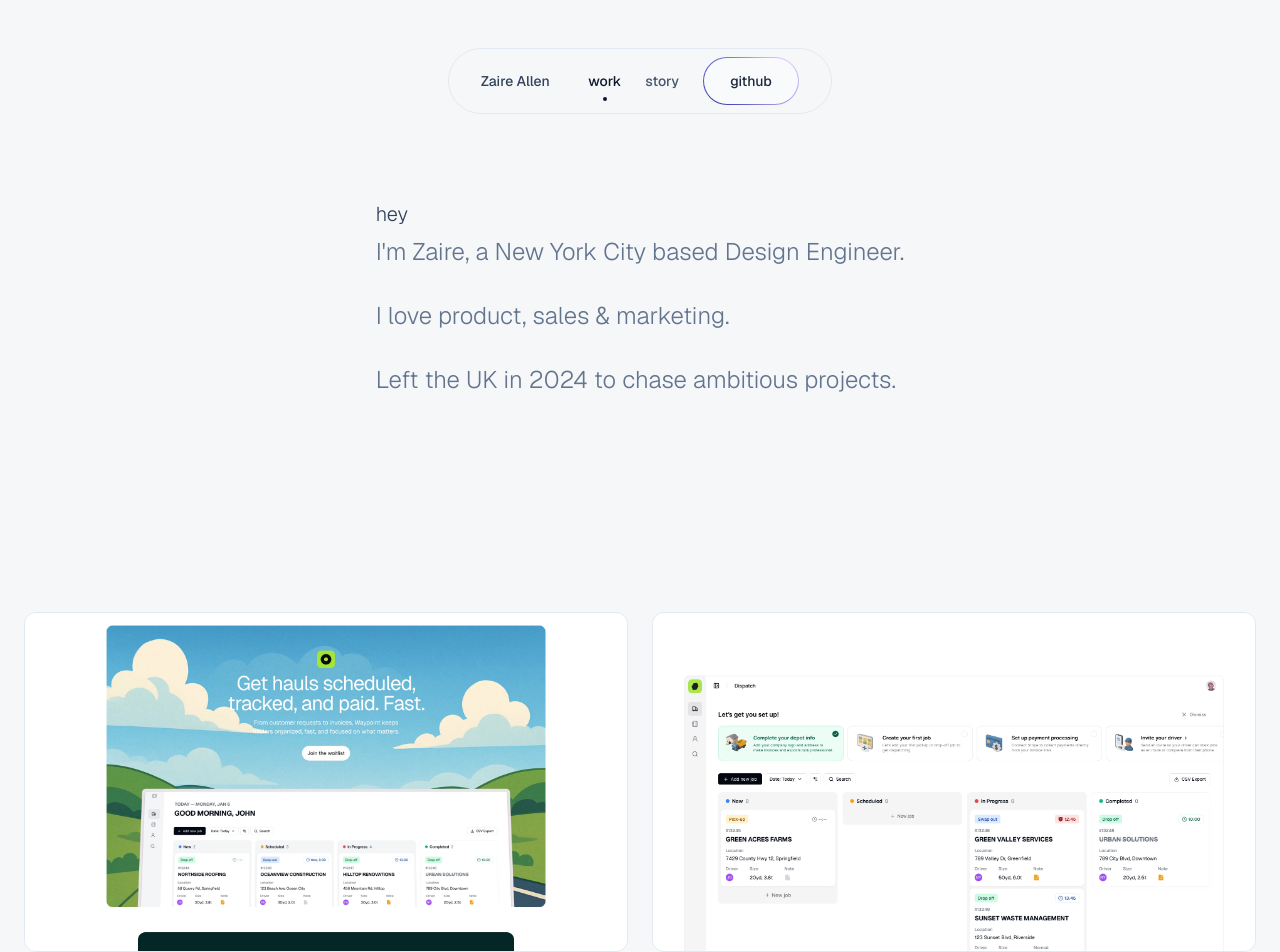
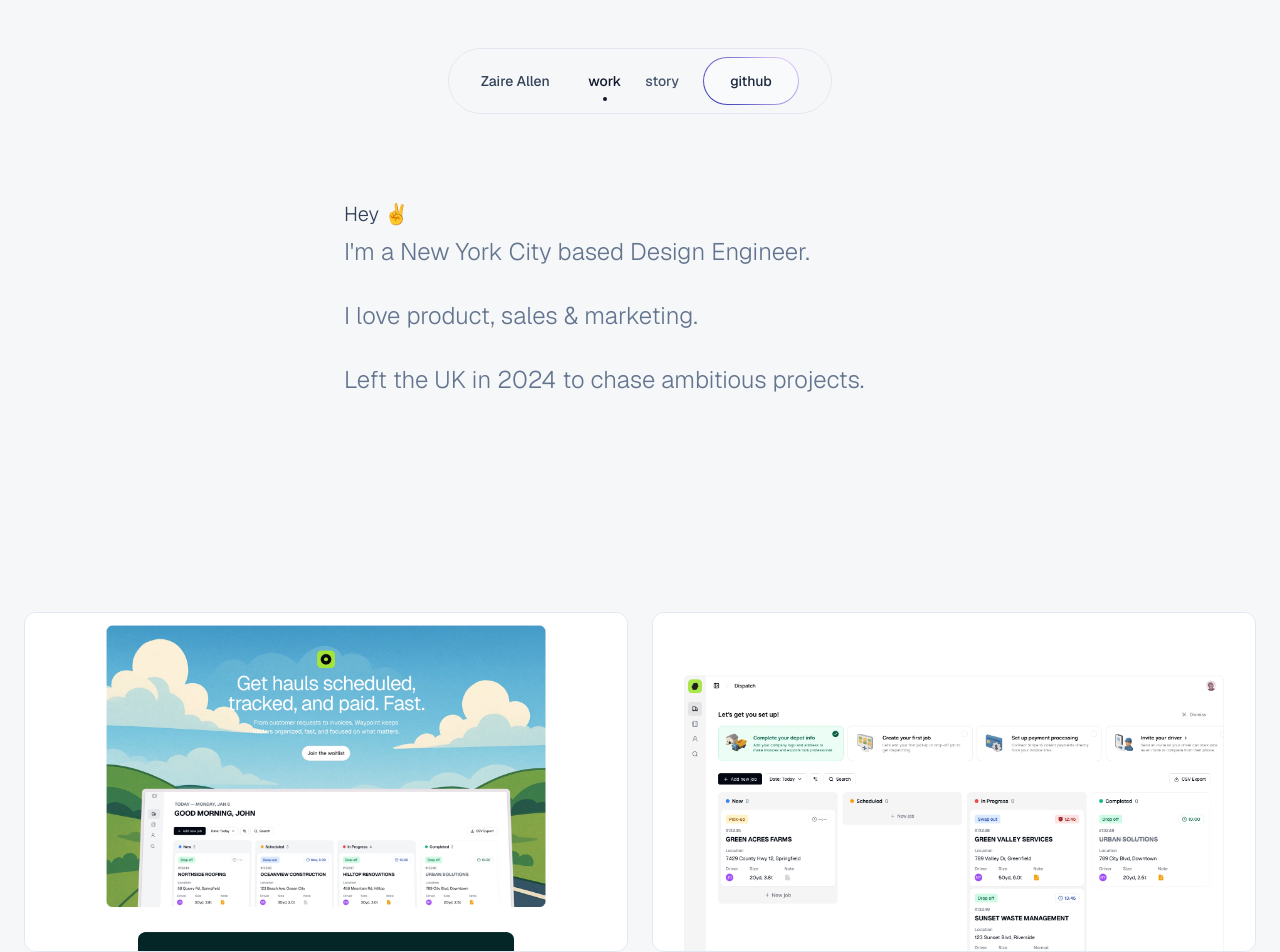
Before and after one commit to zaireallen/Zaire-Allen-Portfolio-2025, a React (Vite) app: page / in a window 1280 px wide. Shown: the top 952 px of the page. Built offline with nearby package versions, Linux system fonts and the light colour scheme; a web font is replaced by a local one.

Commit message:
animation across pages now.

```diff
--- a/src/About.tsx
+++ b/src/About.tsx
@@ -2,16 +2,19 @@ import './App.css'
 import NavBar from './components/ui/Navbar'
 import { Header } from './components/ui/Header'
 import { Timeline } from './components/ui/Timeline'
+import { PageTransition } from './components/PageTransition'
 
 function About() {
   return (
-    <>
-      <div className="mx-auto flex flex-col items-center justify-center bg-[hsl(220,23%,97%)] dark:bg-neutral-950">
-        <NavBar />
-        <Header />
-        <Timeline />
-      </div>
-    </>
+    <div className="mx-auto flex flex-col items-center justify-center bg-[hsl(220,23%,97%)] dark:bg-neutral-950">
+      <NavBar />
+      <PageTransition>
+        <>
+          <Header />
+          <Timeline />
+        </>
+      </PageTransition>
+    </div>
   )
 }
 
--- a/src/App.tsx
+++ b/src/App.tsx
@@ -2,17 +2,34 @@ import './App.css'
 import NavBar from './components/ui/Navbar'
 import Work from './components/ui/Work'
 import { HeaderShort } from './components/ui/HeaderShort'
+import { PageTransition } from './components/PageTransition'
+import { motion } from 'framer-motion'
+
 function App() {
 
   // Main application component that renders the timeline
   return (
-    <>
-      <div className="mx-auto flex flex-col items-center justify-center bg-[hsl(220,23%,97%)] dark:bg-neutral-950">
-        <NavBar />
-        <HeaderShort />
-        <Work />
-      </div>
-    </>
+    <div className="mx-auto flex flex-col items-center justify-center bg-[hsl(220,23%,97%)] dark:bg-neutral-950">
+      <NavBar />
+      <PageTransition>
+        <>
+          <motion.div
+            initial={{ opacity: 0, y: 24 }}
+            animate={{ opacity: 1, y: 0, transition: { duration: 0.5, ease: [0.4, 0, 0.2, 1] } }}
+            exit={{ opacity: 0, y: -24, transition: { duration: 0.3, ease: [0.4, 0, 0.2, 1] } }}
+          >
+            <HeaderShort />
+          </motion.div>
+          <motion.div
+            initial={{ opacity: 0, scale: 0.98 }}
+            animate={{ opacity: 1, scale: 1, transition: { duration: 0.7, delay: 0.2, ease: [0.4, 0, 0.2, 1] } }}
+            exit={{ opacity: 0, scale: 0.98, transition: { duration: 0.3, ease: [0.4, 0, 0.2, 1] } }}
+          >
+            <Work />
+          </motion.div>
+        </>
+      </PageTransition>
+    </div>
   )
 }
 
--- /dev/null
+++ b/src/components/PageTransition.tsx
@@ -0,0 +1,19 @@
+import { motion, AnimatePresence } from 'framer-motion';
+import { useLocation } from 'react-router-dom';
+
+export function PageTransition({ children }: { children: React.ReactNode }) {
+  const location = useLocation();
+  return (
+    <AnimatePresence mode="wait">
+      <motion.div
+        key={location.pathname}
+        initial={{ opacity: 0, y: 8 }}
+        animate={{ opacity: 1, y: 0, transition: { duration: 0.4, ease: [0.4, 0, 0.2, 1] } }}
+        exit={{ opacity: 0, y: -24, transition: { duration: 0.3, ease: [0.4, 0, 0.2, 1] } }}
+        style={{ minHeight: '100vh' }}
+      >
+        {children}
+      </motion.div>
+    </AnimatePresence>
+  );
+}
--- a/src/components/ui/Header.tsx
+++ b/src/components/ui/Header.tsx
@@ -10,11 +10,11 @@ export function Header() {
                 </h2>
                 <div className="flex flex-col gap-2">
                     <h1 className="text-slate-500 dark:text-slate-100 font-light text-2xl pb-4">
-                        New York City based Design Engineer.
+                        I'm a New York City based Design Engineer.
 
                         <br /> <br />
 
-                        Love being hands on with product, sales & marketing.
+                        I love product, sales & marketing.
 
                         <br /> <br />
                         Left the UK in 2024 to chase ambitious projects.
--- a/src/components/ui/HeaderShort.tsx
+++ b/src/components/ui/HeaderShort.tsx
@@ -4,11 +4,11 @@ export function HeaderShort() {
         <div className="w-full max-w-2xl mx-auto pt-40 px-4 md:px-8 lg:px-10 z-40">
             <section className="mt-10">
                 <h2 className="text-xl tracking-normal font-light mb-2 text-slate-700 dark:text-slate-100 max-w-xl">
-                    hey
+                    Hey ✌️
                 </h2>
                 <div className="flex flex-col gap-2">
                     <h1 className="text-slate-500 dark:text-slate-100 font-light text-2xl pb-4">
-                        I'm Zaire, a New York City based Design Engineer.
+                        I'm a New York City based Design Engineer.
 
                         <br /> <br />
 
```
